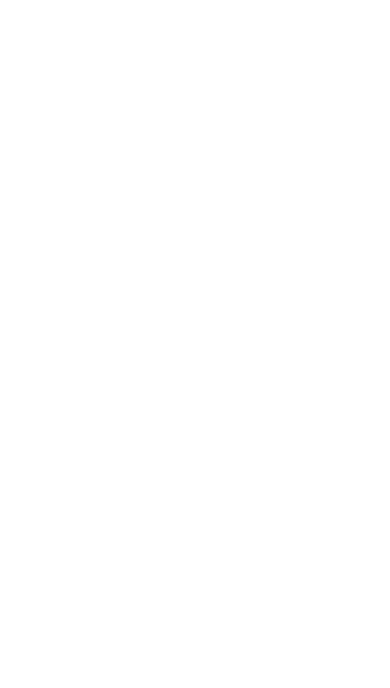
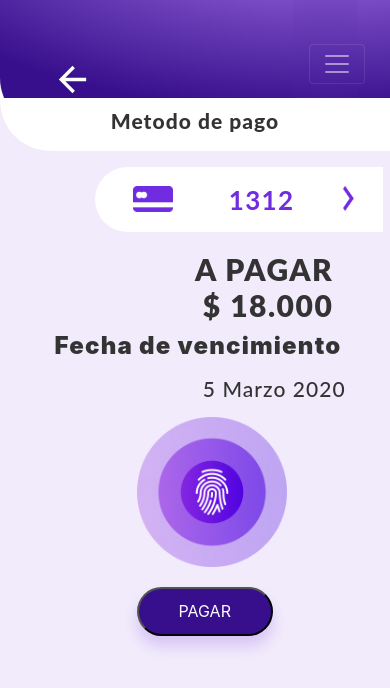
Before and after one commit to Crusiris/Pay-Bud, an Angular app: page / in a window 390 px wide. Shown: the top 688 px of the page. Built offline with nearby package versions, Linux system fonts and the light colour scheme.

Commit message:
responsive vista pago exitoso

```diff
--- a/src/app/app.component.html
+++ b/src/app/app.component.html
@@ -1,2 +1,5 @@
-<router-outlet>
-</router-outlet>
+<!-- <appsuccessful-pay></appsuccessful-pay> -->
+<!-- <app-payments></app-payments> -->
+<app-confirm-payment></app-confirm-payment>
+<!-- <router-outlet>
+</router-outlet> -->
--- a/src/app/components/confirm-payment/confirm-payment.component.css
+++ b/src/app/components/confirm-payment/confirm-payment.component.css
@@ -1,23 +1,25 @@
 
 .container-confirm-payment{
-    background: #E5E5E5;
-    position: absolute;
-    top: 0;
-    bottom: 0;
+  height: 100vh;
   width: 100%;
+  background: #F1EBFB;
+
   }
 
+
   .payment-method{
-    margin-top: 15%;
+
+    margin-top: 25%;
     background: #FFFFFF;
     backdrop-filter: blur(27.1828px);
     border-radius: 0px 0px 0px 50px;
     padding: 10px 10px;
+
   }
 
 
 .btn-confirm-payment{
-margin-top: 8%;
+  margin-top: 5%;
   color: #FCFBFE;
   text-align: center;
   background: #370F8C;
@@ -25,25 +27,118 @@
   border-radius: 29.5px;
   line-height: 35px;
   padding: 5px 40px;
+  margin-left: 35%;
 }
 
  .container-card{
-margin-top: 20%;
-background: #FFFFFF;
-box-shadow: 0px 2px 4px rgba(0, 0, 0, 0.1);
-backdrop-filter: blur(27.1828px);
-border-radius: 100px 0px 0px 100px;
-padding: 15px 10px;
+  width: 80%;
+  height: auto;
+  margin-top: 1em;
+  margin-bottom: 0.5em;
+  display: flex;
+  flex-direction: row;
+  align-items: center;
+  justify-content: space-around;
+  margin-left: 5em;
+  background: #ffffff;
+  border-radius: 40px 0px 0px 40px;
+  -webkit-border-radius: 40px 0px 0px 40px;
+  -moz-border-radius: 40px 0px 0px 40px;
+  -ms-border-radius: 40px 0px 0px 40px;
+  -o-border-radius: 40px 0px 0px 40px;
+
+ }
+ .container-card p{
+  font-family: Lato;
+  font-style: normal;
+  font-weight: bold;
+  font-size: 26px;
+  line-height: 31px;
+  display: flex;
+  align-items: center;
+  text-align: right;
+  letter-spacing: 0.05em;
+  margin-top: 0.7em;
+  margin-left: 7%;
+  color: #712CE2;
+ }
+ .amount{
+   margin-left: 50%;
+   margin-top: 5%;
+ }
+
+ .amount h3 {
+  font-family: Lato;
+  font-style: normal;
+  font-weight: 900;
+  font-size: 30px;
+  line-height: 36px;
+  display: flex;
+  align-items: center;
+  text-align: right;
+  letter-spacing: 0.05em;
+
+  color: #333333;
+ }
+
+ .day{
+  font-style: normal;
+  font-weight: 900;
+  font-size: 24px;
+  line-height: 29px;
+  text-align: right;
+  letter-spacing: 0.05em;
+  display: flex;
+  margin-left: 14%;
+
+  color: #333333
+ }
+ .day2{
+  font-family: Lato;
+  font-style: normal;
+  font-weight: 500;
+  font-size: 21px;
+  line-height: 25px;
+  align-items: center;
+  text-align: right;
+  letter-spacing: 0.05em;
+  color: #333333;
+  display: flex;
+  margin-left: 52%;
+  margin-top: 1%;
  }
 
 .logo2{
 
-  width: 58px;
-  height: 30px;
+  width: 60px;
+  height: auto;
   left: 544px;
   top: 10%;
+  padding-left: 7%;
 }
 .logo-paw-print{
-  width:160px ;
-  height: 160px;
+  width: 150px;
+  height: auto;
+  margin-left: 35%
+
 }
+.img-arrow{
+  width: 35px;
+    height: 50px;
+
+
+}
+h4{
+
+font-family: Lato;
+font-style: normal;
+font-weight: 800;
+font-size: 21px;
+line-height: 25px;
+
+align-items: center;
+text-align: center;
+letter-spacing: 0.05em;
+
+color: #333333;
+}
--- a/src/app/components/confirm-payment/confirm-payment.component.html
+++ b/src/app/components/confirm-payment/confirm-payment.component.html
@@ -1,22 +1,28 @@
+
 
 <div class="container-confirm-payment">
+     <app-nav-bar></app-nav-bar>
     <div class="payment-method">
         <h4>Metodo de pago</h4>
     </div>
-    <div>
+    <div class="container">
         <div class="container-card">
-            <img class="logo2" src="../../../assets/img/Activo.png" alt="">
+             <img class="logo2" src="../../../assets/img/Activo.png" alt="">
+            <p>1312</p>
+            <img class ="img-arrow" src="../../../assets/img/Ir.png" alt="logo">
             </div>
     </div>
-    <div>
+    <div class="amount">
         <h3>A PAGAR <br> $ 18.000</h3>
+    </div>
+<div class="container-day">
+        <p class="day">Fecha de vencimiento </p>
+        <p class="day2">5 Marzo 2020</p>
 
     </div>
-    <div>
-        <p>Fecha de vencimiento <br> 05 marzo 2020</p>
-    </div>
 
-    <div>
+
+    <div class="container-payment">
     <img class="logo-paw-print" src="../../../assets/img/reconocimiento-dactilar.png" alt="">
 
     </div>
--- a/src/app/components/payments/payments.component.css
+++ b/src/app/components/payments/payments.component.css
@@ -1,6 +1,5 @@
 .payments {
-    height: 100vh;
-    width: 100%;
+
     background: #F1EBFB;
 }
 
--- a/src/app/components/successfulpay/successfulpay.component.css
+++ b/src/app/components/successfulpay/successfulpay.component.css
@@ -1,15 +1,14 @@
 /* pago exitoso*/
 
 .container-successful-pay{
-    background: #E5E5E5;
-    position: absolute;
-    top: 0;
-    bottom: 0;
+  height: 100vh;
     width: 100%;
+    background: #F1EBFB;
+
   }
 
   .btn-go-accounts{
-     margin-top: 10%;
+     margin-top: 35%;
      color: #FCFBFE;
      text-align: center;
      border-radius: 29.5px;
@@ -17,19 +16,36 @@
      box-shadow: 0px 10px 14px rgba(113, 44, 226, 0.2);
      line-height: 35px;
      padding: 10px 15px;
-
+    margin-left: 35%;
    }
 
   .logo{
 
-     margin-top: 30%;
+     margin-top: 50%;
      margin-bottom: 7%;
+    margin-left: 40%;
   }
 
-   .logo1{
-    width:114px;
-    height:114px;
+   .logo img{
+    width:40%;
+    height:40%;
+
+
   }
-  .containe-texto{
-      margin-bottom: 40%;
-  }
+.successful-pay h2{
+  text-align: center;
+
+font-family: Lato;
+font-style: normal;
+font-weight: bold;
+font-size: 34px;
+line-height: 41px;
+
+align-items: center;
+text-align: center;
+
+color: #333333;
+}
+.contaener-paragraph{
+  text-align: center;
+}
--- a/src/app/components/successfulpay/successfulpay.component.html
+++ b/src/app/components/successfulpay/successfulpay.component.html
@@ -1,8 +1,10 @@
 
 
 
-<section>
-<div class="container-successful-pay">
+<section  class="container-successful-pay">
+
+        <app-nav-bar></app-nav-bar>
+
     <div class="logo">
         <img class="logo1" src="../../../assets/img/Vector.png" alt="">
     </div>
@@ -17,5 +19,5 @@
     <div>
         <button class="btn-go-accounts" >IR A CUENTAS</button>
     </div>
-</div>
+
 </section>
```
Also changed, not shown: src/assets/img/Ir.png (added). Lines whose indentation alone changed are shown as unchanged.
